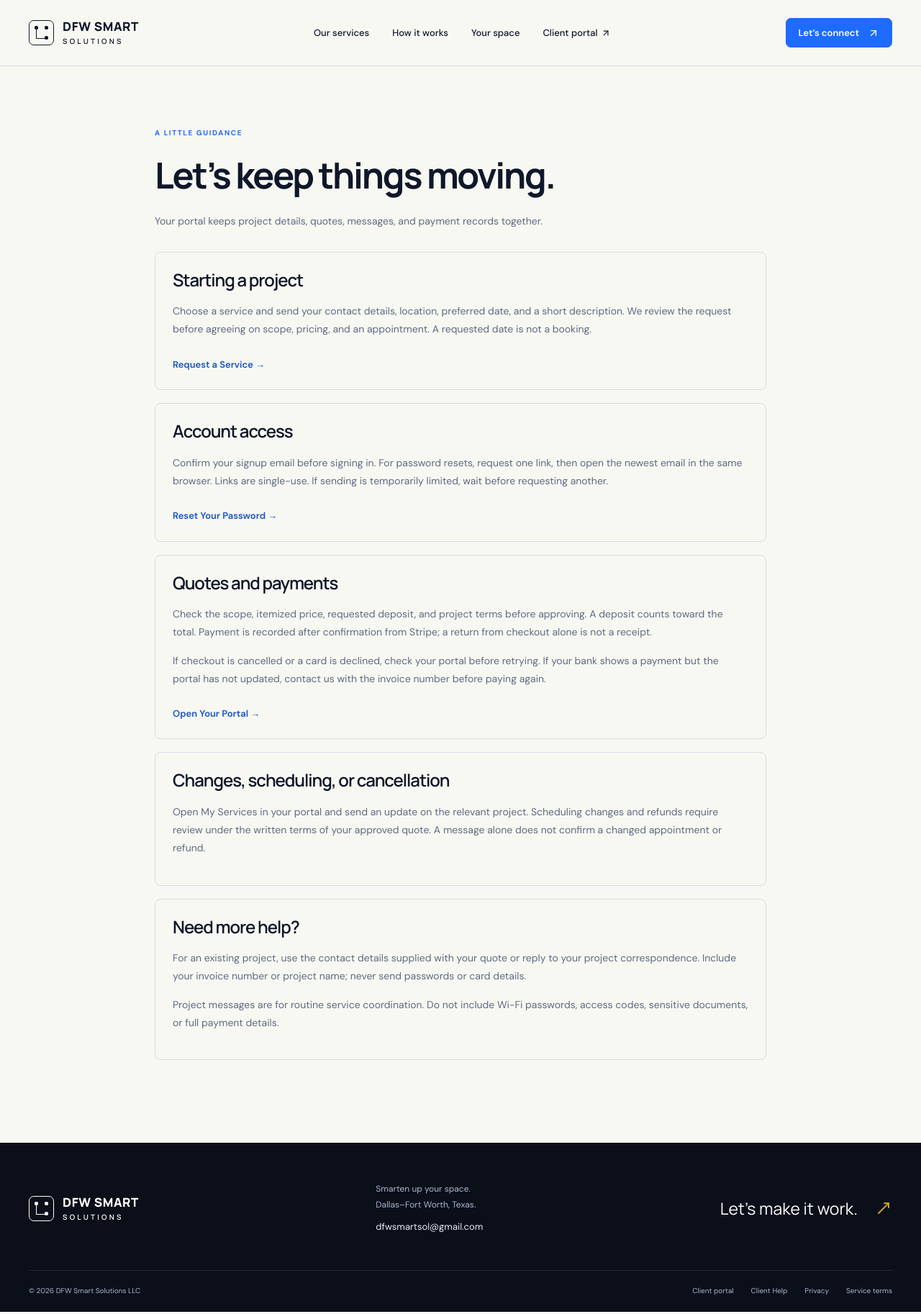
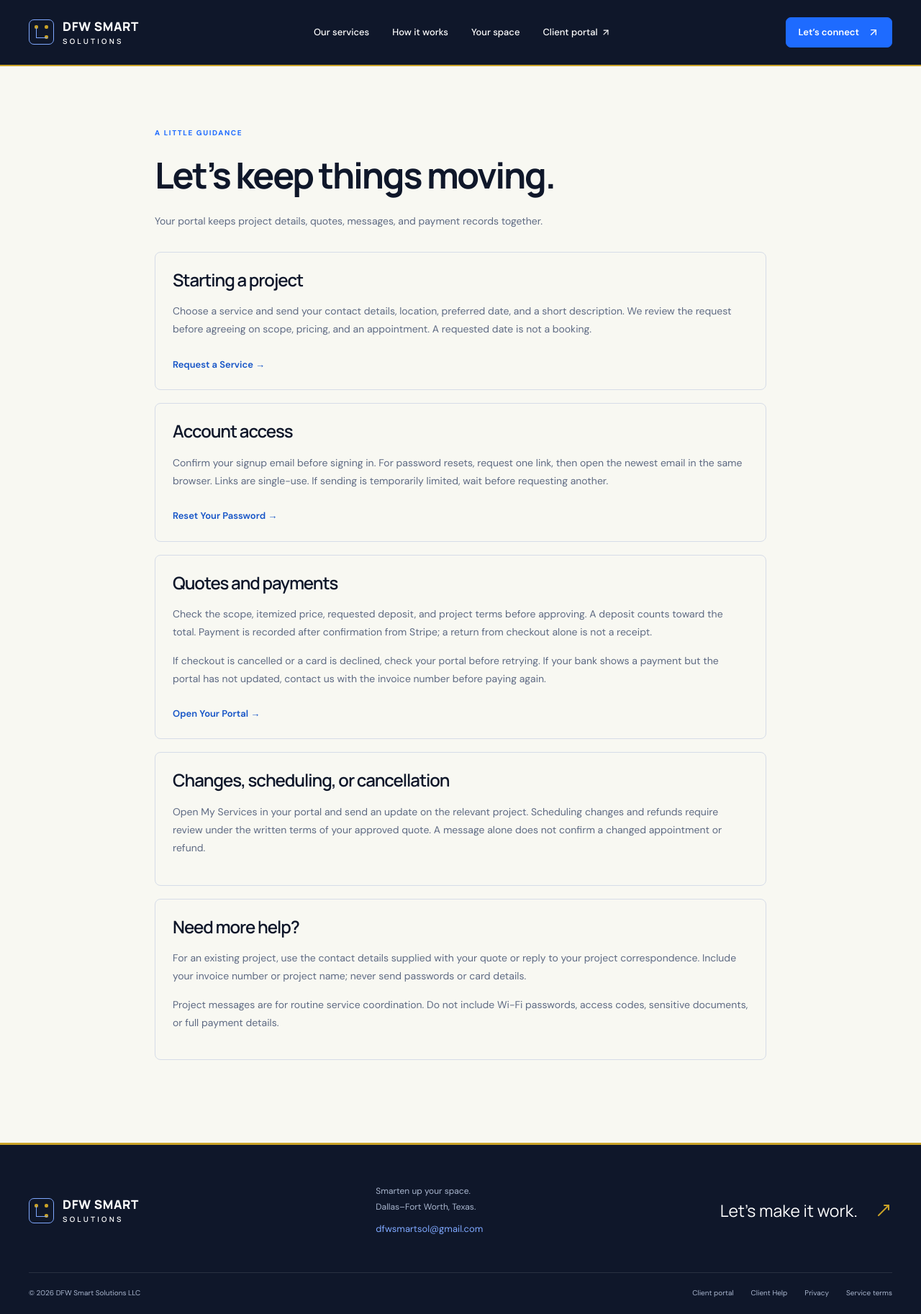
Before and after one commit to jnwajei22/smart-solutions-website, a Next.js app: page /help in a window 1280 px wide. Shown: the whole page at 72% size. Built offline with nearby package versions, Linux system fonts and the light colour scheme.

Commit message:
Match the navbar and footer to the navy and gold commitment section

```diff
--- a/app/globals.css
+++ b/app/globals.css
@@ -99,8 +99,9 @@ svg {
 }
 .site-header {
   height: 92px;
-  background: var(--cream);
-  border-bottom: 1px solid var(--line);
+  background: var(--navy);
+  color: var(--white);
+  border-bottom: 2px solid var(--gold);
 }
 .nav {
   height: 100%;
@@ -737,8 +738,9 @@ main .text-link:hover,
   margin-bottom: 0;
 }
 .site-footer {
-  background: #0b0f1a;
+  background: var(--navy);
   color: #d6dce8;
+  border-top: 3px solid var(--gold);
   padding: 42px 0 22px;
 }
 .footer-top {
--- a/app/marketing.css
+++ b/app/marketing.css
@@ -946,10 +946,44 @@
   font-size: 12px;
 }
 .site-footer .footer-top > p > a {
-  color: #e5ebf7;
+  color: var(--light-blue);
   display: inline-block;
   margin-top: 8px;
   font-size: 13px;
+}
+/* The navigation and footer share the commitment section's navy and gold frame. */
+.site-header .brand,
+.site-footer .brand {
+  color: var(--white);
+}
+.site-header .brand-mark,
+.site-footer .brand-mark {
+  color: var(--light-blue);
+}
+.site-header .brand-mark span,
+.site-footer .brand-mark span {
+  background: var(--gold);
+}
+.site-header .nav nav a {
+  color: var(--white);
+}
+.site-header .nav nav a:hover,
+.site-footer a:hover {
+  color: var(--light-blue);
+}
+.site-header .mobile-site-menu > button {
+  background: transparent;
+  border-color: #ffffff40;
+  color: var(--white);
+}
+.site-header .nav .mobile-site-menu nav {
+  background: var(--navy);
+  border-color: #ffffff30;
+  border-top-color: var(--gold);
+  box-shadow: 0 12px 30px #0b0f1a33;
+}
+.site-header .mobile-site-menu nav a:hover {
+  background: #ffffff0d;
 }
 @media (max-width: 1100px) {
   .marketing-hero {
```
